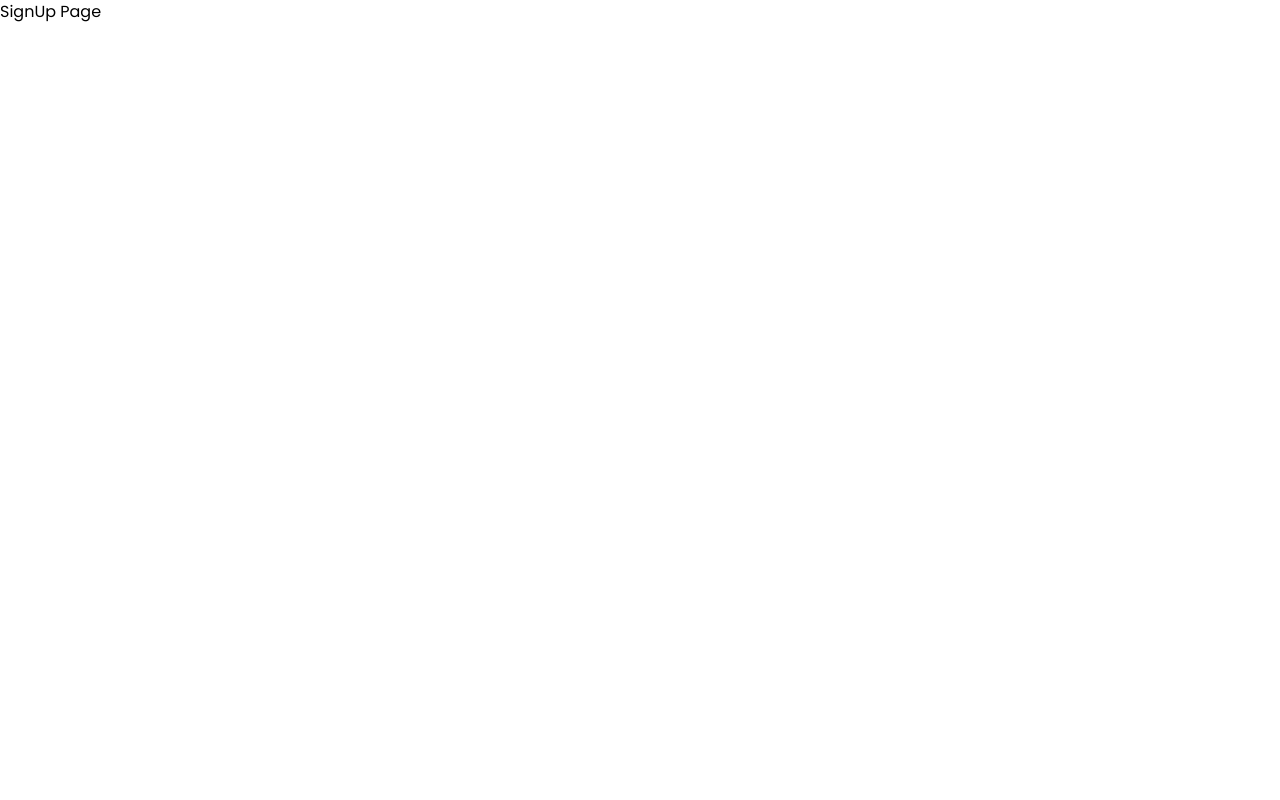
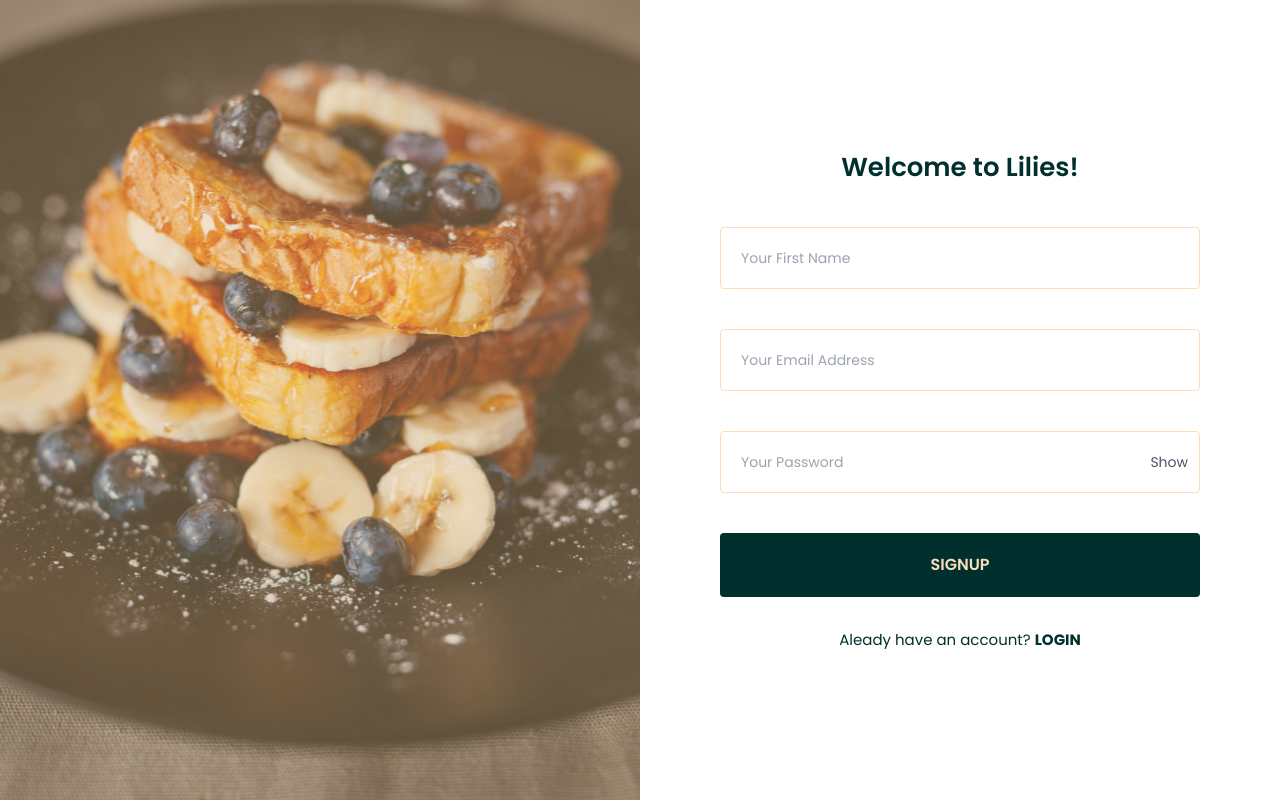
Before and after one commit to Abu-Miracle/food-app, a React (Create React App) app: page /signup in a window 1280 px wide. Built offline with nearby package versions, Linux system fonts and the light colour scheme.

Commit message:
feat: added login and signup page

```diff
--- a/src/components/Hero.js
+++ b/src/components/Hero.js
@@ -13,7 +13,7 @@ export default function Hero() {
           Browse from our list of specials to place your order and have food
           delivered to you in no time. Affordable, tasty and fast!
         </div>
-        <div className="space-x-6">
+        <div className="space-x-6 flex">
           <GooglePlayBtn />
           <AppStoreBtn />
         </div>
--- a/src/pages/Login.js
+++ b/src/pages/Login.js
@@ -1,8 +1,62 @@
+import { Link } from "react-router-dom";
+import { useState } from "react";
+
 export default function Login() {
+  const [showPassword, setShowPassword] = useState(false);
+
   return (
-    <div>
-        <div></div>
-        <div></div>
+    <div className="flex h-[100vh]">
+      <div className="w-[50vw]">
+        <img
+          src="/images/loginImage.svg"
+          alt="Login-Image"
+          className="w-full h-full object-top object-cover"
+        />
+      </div>
+
+      <div className="flex justify-center items-center w-[50vw] text-center">
+        <form
+          action=""
+          method="post"
+          className="flex flex-col w-[75%] justify-center"
+        >
+          <h1 className="text-[--lily-green] font-[600] text-[28px] mb-14">
+            Welcome Back!
+          </h1>
+
+          <input
+            type="email"
+            placeholder="Your Email Address"
+            className="border-[0.25px] border-[--lily-light] outline-none text-sm px-5 py-5 w-full mb-10 rounded"
+          />
+          <div className="relative mb-10">
+            <input
+              type={showPassword ? "text" : "password"}
+              placeholder="Your Password"
+              className="border-[0.25px] border-[--lily-light] outline-none text-sm px-5 py-5 w-full rounded pr-16"
+            />
+            <button
+              type="button"
+              onClick={() => setShowPassword(!showPassword)}
+              className="absolute right-3 top-1/2 transform -translate-y-1/2 text-sm text-gray-600"
+            >
+              {showPassword ? "Hide" : "Show"}
+            </button>
+          </div>
+
+          <button
+            type="submit"
+            className="w-full bg-lily-green text-lily-light font-semibold py-5 rounded hover:bg-lily-green/60"
+          >
+            LOGIN
+          </button>
+
+          <div className="w-full justify-between flex text-lily-green font-normal text-[15px] mt-8">
+            <Link to="/signup">Create an account</Link>
+            <Link to="/"> Forgot Password?</Link>
+          </div>
+        </form>
+      </div>
     </div>
   );
 }
--- a/src/pages/Signup.js
+++ b/src/pages/Signup.js
@@ -1,3 +1,71 @@
-export default function SignUp() {
-  return <div>SignUp Page</div>;
+import { useState } from "react";
+import { Link } from "react-router-dom";
+
+export default function SIgnUp() {
+  const [showPassword, setShowPassword] = useState(false);
+
+  return (
+    <div className="flex h-[100vh]">
+      <div className="w-[50vw]">
+        <img
+          src="/images/signupImage.svg"
+          alt="Login-Image"
+          className="w-full h-full object-top object-cover"
+        />
+      </div>
+
+      <div className="flex justify-center items-center w-[50vw] text-center">
+        <form
+          action=""
+          method="post"
+          className="flex flex-col w-[75%] justify-center"
+        >
+          <h1 className="text-[--lily-green] font-[600] text-[26px] mb-10">
+            Welcome to Lilies!
+          </h1>
+
+          <input
+            type="email"
+            placeholder="Your First Name"
+            className="border-[0.25px] border-[--lily-light] outline-none text-sm px-5 py-5 w-full mb-10 rounded"
+          />
+          <input
+            type="email"
+            placeholder="Your Email Address"
+            className="border-[0.25px] border-[--lily-light] outline-none text-sm px-5 py-5 w-full mb-10 rounded"
+          />
+          <div className="relative mb-10">
+            <input
+              type={showPassword ? "text" : "password"}
+              placeholder="Your Password"
+              className="border-[0.25px] border-[--lily-light] outline-none text-sm px-5 py-5 w-full rounded pr-16"
+            />
+            <button
+              type="button"
+              onClick={() => setShowPassword(!showPassword)}
+              className="absolute right-3 top-1/2 transform -translate-y-1/2 text-sm text-gray-600"
+            >
+              {showPassword ? "Hide" : "Show"}
+            </button>
+          </div>
+
+          <button
+            type="submit"
+            className="w-full bg-lily-green text-lily-light font-semibold py-5 rounded hover:bg-lily-green/60"
+          >
+            SIGNUP
+          </button>
+
+          <div className="w-full flex text-lily-green justify-center font-normal text-[15px] mt-8">
+            <p>
+              Aleady have an account?{" "}
+              <Link className="font-bold" to="/login">
+                LOGIN
+              </Link>
+            </p>
+          </div>
+        </form>
+      </div>
+    </div>
+  );
 }
--- a/tailwind.config.js
+++ b/tailwind.config.js
@@ -8,6 +8,10 @@ module.exports = {
       fontFamily: {
         'sans': ['Poppins', 'ui-sans-serif', 'system-ui'],
       },
+      colors: {
+        'lily-green': 'var(--lily-green)',
+        'lily-light': 'var(--lily-light)',
+      }
     },
   },
   plugins: [],
```
